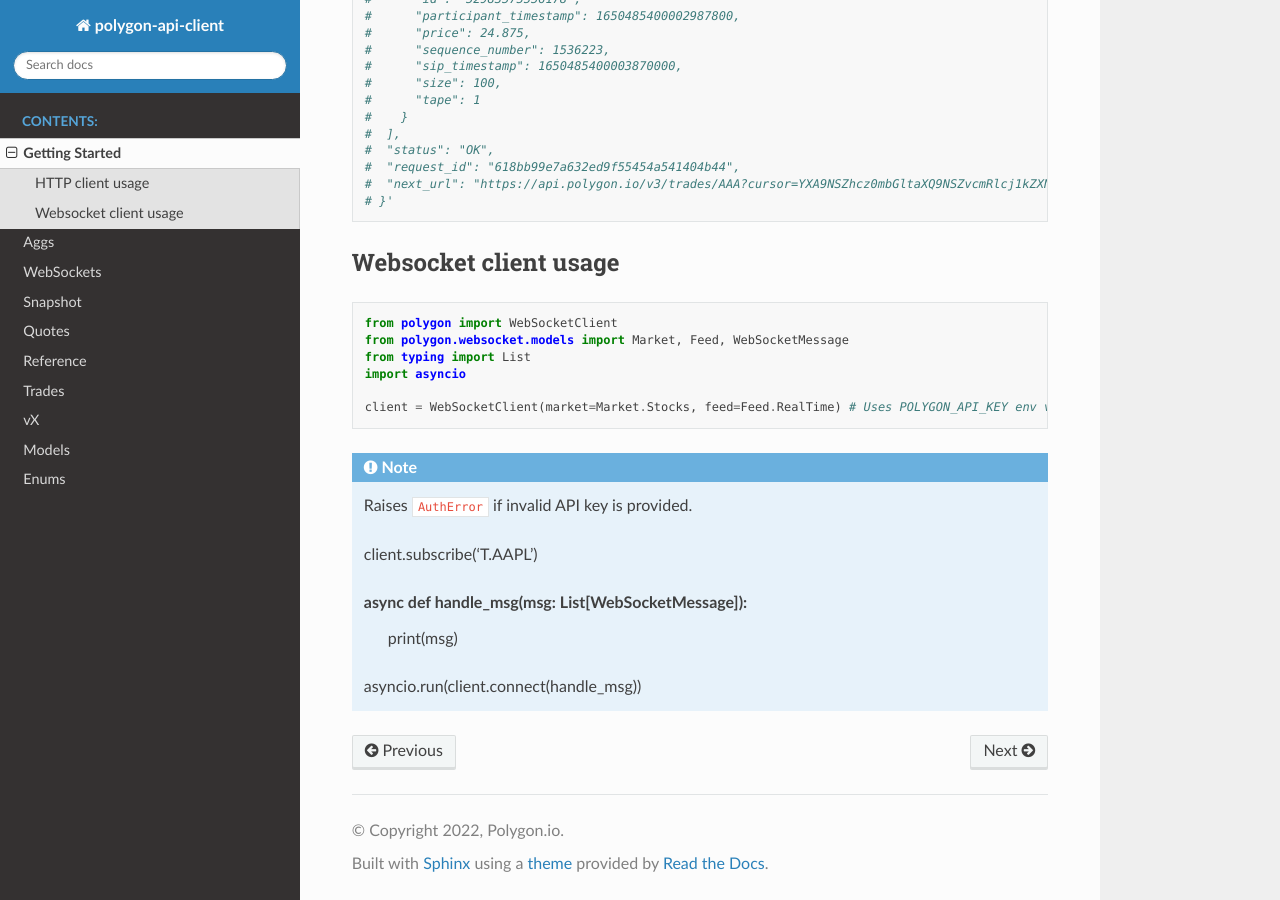
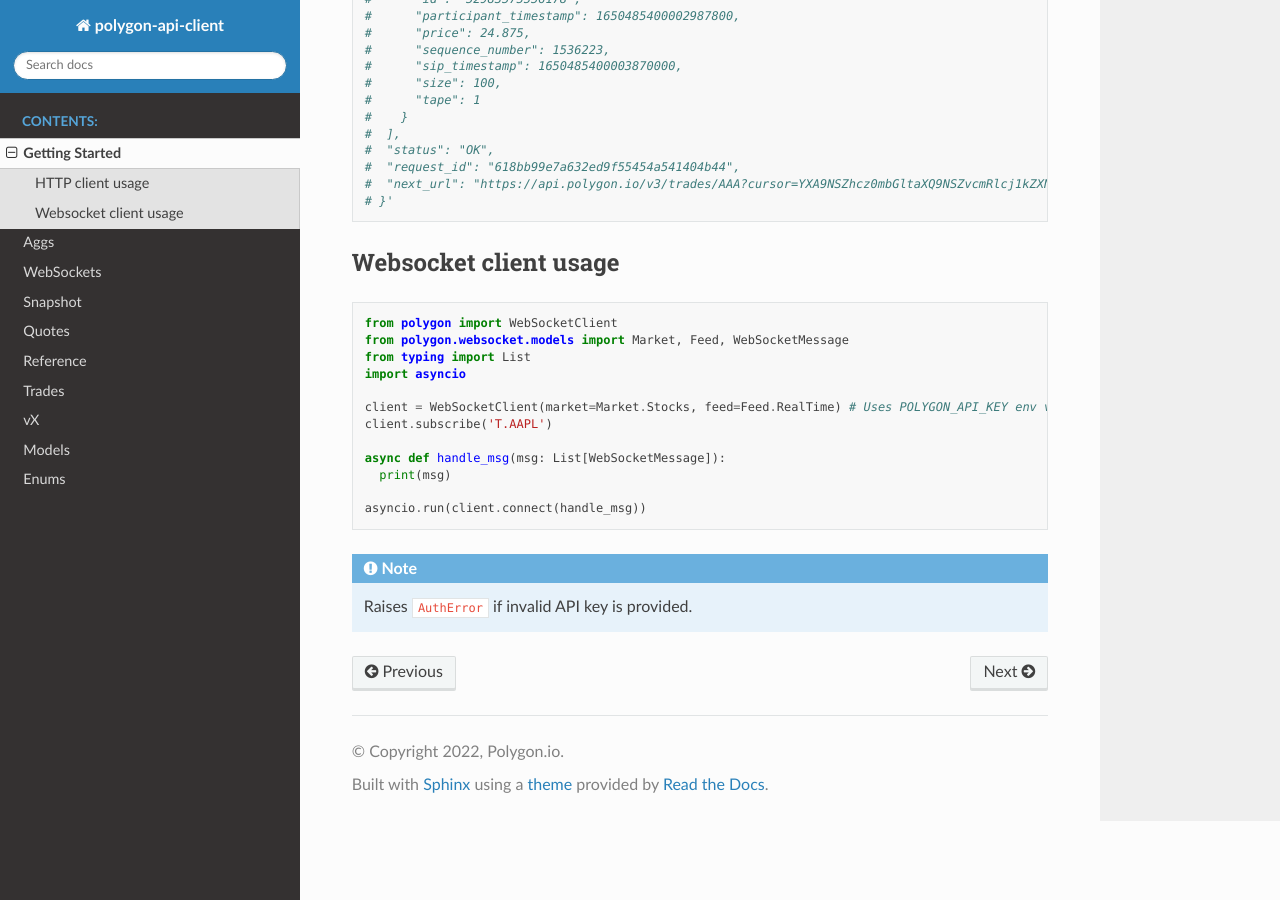
Before and after one commit to polygon-io/client-python, a Sphinx documentation site: the page built from docs/source/Getting-Started.rst, in a window 1280 px wide and 900 px high, scrolled down 3139 px. Built offline with Sphinx 7.4.7 and the Read the Docs theme 2.0.0, drawn with Linux system fonts in a browser that asks for light colours.

```diff
--- a/docs/source/Getting-Started.rst
+++ b/docs/source/Getting-Started.rst
@@ -186,13 +186,12 @@ Websocket client usage
   import asyncio
 
   client = WebSocketClient(market=Market.Stocks, feed=Feed.RealTime) # Uses POLYGON_API_KEY env var. Can optionally supply your key.
-
-.. note::
-  Raises :code:`AuthError` if invalid API key is provided.
-
   client.subscribe('T.AAPL')
 
   async def handle_msg(msg: List[WebSocketMessage]):
     print(msg)
 
   asyncio.run(client.connect(handle_msg))
+
+.. note::
+  Raises :code:`AuthError` if invalid API key is provided.
```
